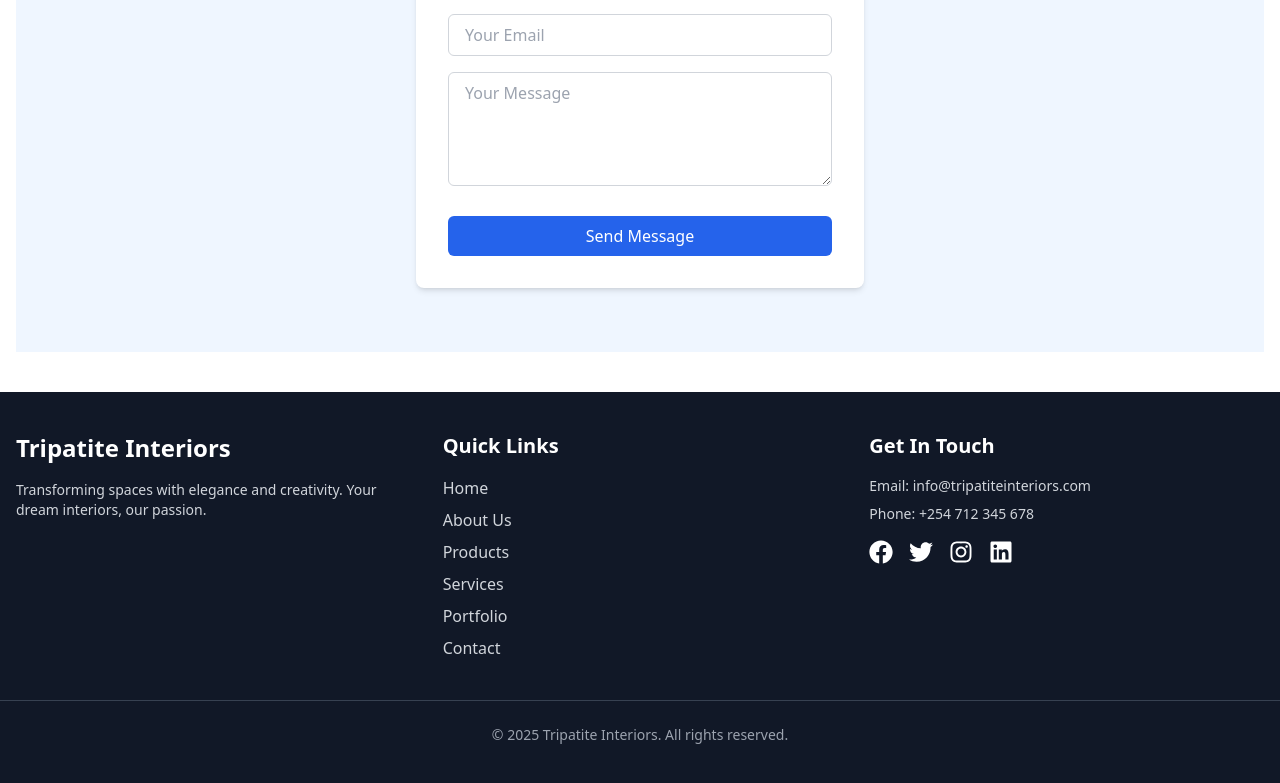
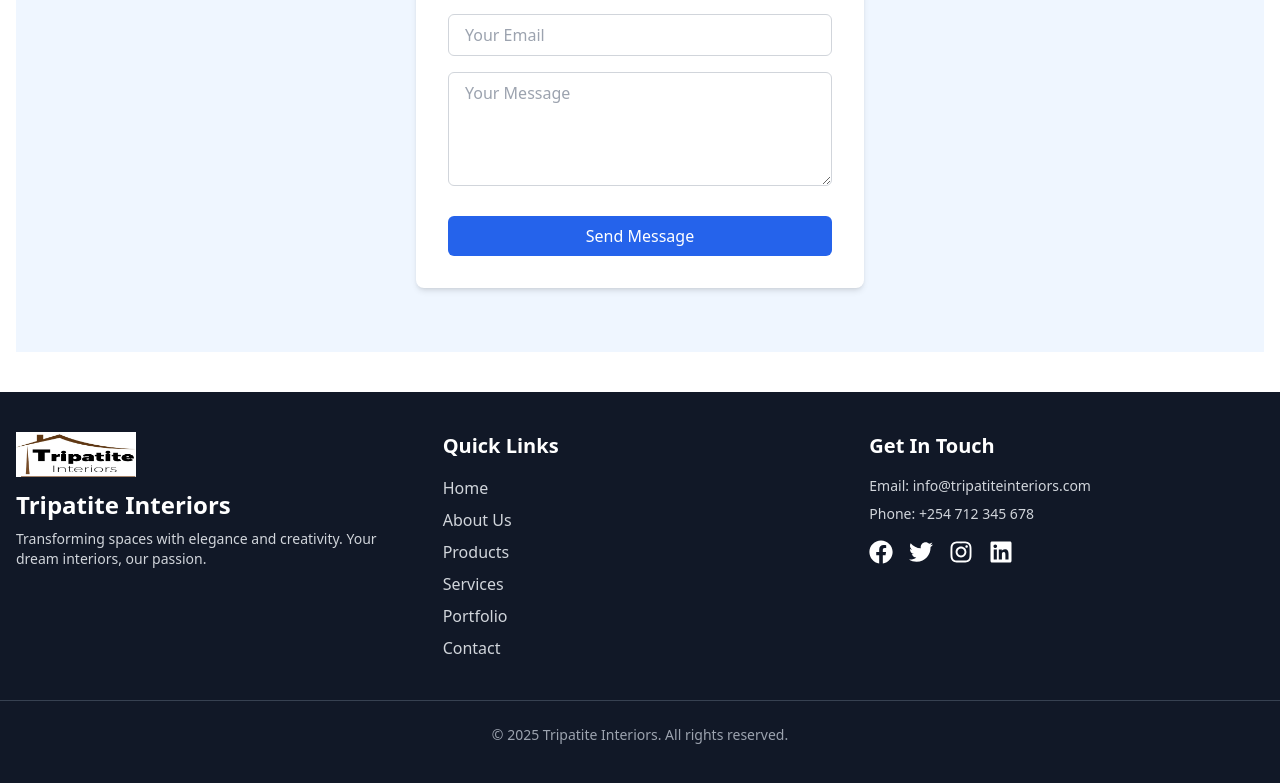
Before and after one commit to jaksoftwares/Tripatite, a Next.js app: page / in a window 1280 px wide. Shown: the part 5836-6619 px from the top of the page. Built offline with nearby package versions, Linux system fonts and the light colour scheme.

Commit message:
addition of footer logo

```diff
--- a/src/components/Footer.tsx
+++ b/src/components/Footer.tsx
@@ -1,14 +1,24 @@
 import Link from 'next/link';
+import Image from 'next/image';
 import { FaFacebook, FaTwitter, FaInstagram, FaLinkedin } from 'react-icons/fa';
 
 const Footer = () => {
   return (
     <footer className="bg-gray-900 text-gray-300 py-10">
       <div className="max-w-7xl mx-auto px-4 grid grid-cols-1 md:grid-cols-3 gap-8">
-        {/* Company Info */}
-        <div>
-          <h2 className="text-2xl font-bold text-white mb-4">Tripatite Interiors</h2>
-          <p className="text-sm">
+
+        {/* Company Info with Logo */}
+        <div className="flex flex-col items-start">
+          <Image
+            src="/logo.png"
+            alt="Tripatite Interiors Logo"
+            width={120}
+            height={120}
+            className="mb-3 object-contain"
+            priority
+          />
+          <h2 className="text-2xl font-bold text-white mb-2">Tripatite Interiors</h2>
+          <p className="text-sm max-w-sm">
             Transforming spaces with elegance and creativity.
             Your dream interiors, our passion.
           </p>
@@ -30,8 +40,12 @@ const Footer = () => {
         {/* Contact Info */}
         <div>
           <h3 className="text-xl font-semibold text-white mb-4">Get In Touch</h3>
-          <p className="text-sm mb-2">Email: <a href="mailto:info@tripatiteinteriors.com" className="hover:underline">info@tripatiteinteriors.com</a></p>
-          <p className="text-sm">Phone: <a href="tel:+254712345678" className="hover:underline">+254 712 345 678</a></p>
+          <p className="text-sm mb-2">
+            Email: <a href="mailto:info@tripatiteinteriors.com" className="hover:underline">info@tripatiteinteriors.com</a>
+          </p>
+          <p className="text-sm">
+            Phone: <a href="tel:+254712345678" className="hover:underline">+254 712 345 678</a>
+          </p>
 
           {/* Social Media Icons */}
           <div className="mt-4 flex space-x-4">
```
